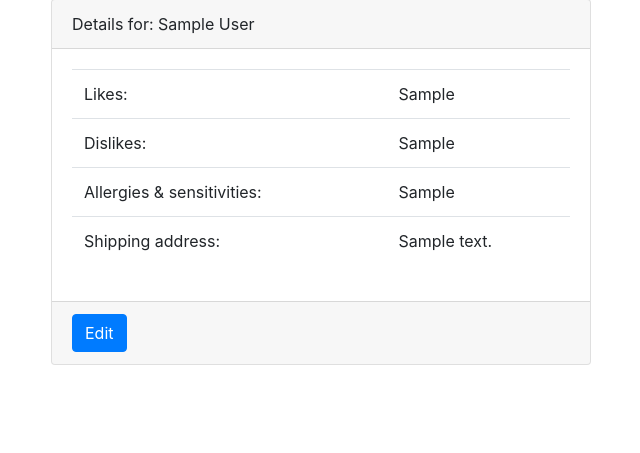
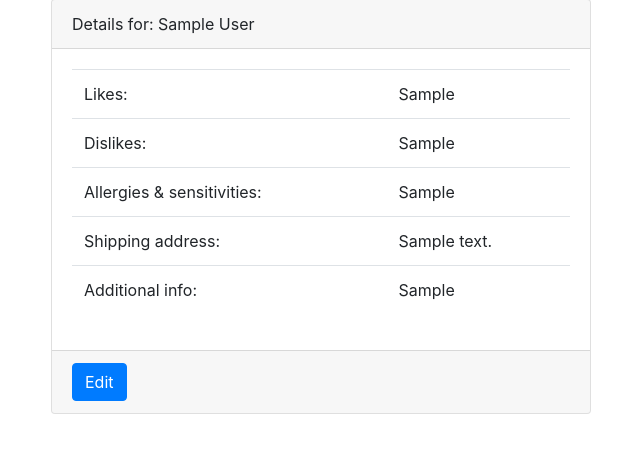
Before and after one commit to astromitts/gifterator3000, a Django app: page /giftexchange/1/userdetails/1/ in a window 1280 px wide. Shown: the part 224-677 px from the top of the page, without its empty margins (34-674 px from the left). Run offline with Django 3.2, Linux system fonts and the light colour scheme; a user stored in the database is signed in; tables that the repository leaves empty hold one stand-in row (values such as "Sample post"); some libraries are stand-ins or nearby versions.

Commit message:
Add additional info to participants

```diff
--- a/giftexchange/forms.py
+++ b/giftexchange/forms.py
@@ -16,7 +16,7 @@ from giftexchange.models import Participant, GiftExchange
 class ParticipantDetailsForm(ModelForm):
 	class Meta:
 		model = Participant
-		fields = ['first_name', 'last_name', 'email', 'likes', 'dislikes', 'allergies_sensitivities', 'shipping_address']
+		fields = ['first_name', 'last_name', 'email', 'likes', 'dislikes', 'allergies_sensitivities', 'shipping_address', 'additional_info']
 
 
 class GiftExchangeDetailsForm(ModelForm):
@@ -58,6 +58,7 @@ class ProfileForm(Form):
 	default_dislikes = CharField(widget=Textarea, required=False)
 	default_allergies_and_sensitivites = CharField(widget=Textarea, required=False)
 	default_shipping_address = CharField(widget=Textarea, required=False)
+	default_additional_info = CharField(widget=Textarea, required=False)
 
 
 class RegisterForm(Form):
--- a/giftexchange/models.py
+++ b/giftexchange/models.py
@@ -52,6 +52,7 @@ class AppUser(models.Model):
 	default_dislikes = models.TextField(blank=True, null=True)
 	default_allergies_sensitivities = models.TextField(blank=True, null=True)
 	default_shipping_address = models.TextField(blank=True, null=True)
+	default_additional_info = models.TextField(blank=True, null=True)
 
 	def __str__(self):
 		return '{} {} ({})'.format(self.first_name, self.last_name, self.email)
@@ -99,7 +100,7 @@ class AppUser(models.Model):
 		return False
 
 	@classmethod
-	def create(cls, first_name, last_name, email, djangouser=None, likes=None, dislikes=None, allergies_sensitivities=None, shipping_address=None):
+	def create(cls, first_name, last_name, email, djangouser=None, likes=None, dislikes=None, allergies_sensitivities=None, shipping_address=None, additional_info=None):
 		appuser = cls(
 			first_name=first_name,
 			last_name=last_name,
@@ -114,6 +115,9 @@ class AppUser(models.Model):
 			appuser.default_allergies_sensitivities = allergies_sensitivities
 		if shipping_address:
 			appuser.default_shipping_address = shipping_address
+		if additional_info:
+			appuser.default_additional_info = additional_info
+
 		appuser.save()
 		return appuser
 
@@ -391,6 +395,7 @@ class Participant(models.Model):
 	dislikes = models.TextField(blank=True, null=True)
 	allergies_sensitivities = models.TextField(blank=True, null=True)
 	shipping_address = models.TextField(blank=True, null=True)
+	additional_info = models.TextField(blank=True, null=True)
 	gift = models.TextField(blank=True, null=True)
 
 	@property
@@ -414,7 +419,7 @@ class Participant(models.Model):
 		self.gift = gift_value
 		self.save()
 
-	def update(self, first_name, last_name, email, likes, dislikes, allergies_sensitivities, shipping_address):
+	def update(self, first_name, last_name, email, likes, dislikes, allergies_sensitivities, shipping_address, additional_info=None):
 		self.likes = likes
 		self.dislikes = dislikes
 		self.allergies_sensitivities = allergies_sensitivities
@@ -422,10 +427,11 @@ class Participant(models.Model):
 		self.first_name = first_name
 		self.last_name = last_name
 		self.email = email
+		self.additional_info = additional_info
 		self.save()
 
 	@classmethod
-	def patch(cls, first_name, last_name, email, giftexchange, likes=None, dislikes=None, allergies_sensitivities=None, shipping_address=None, status=None):
+	def patch(cls, first_name, last_name, email, giftexchange, likes=None, dislikes=None, allergies_sensitivities=None, shipping_address=None, status=None, additional_info=None):
 		created = False
 		existing_participant = cls.objects.filter(email=email, giftexchange=giftexchange).exists()
 		if existing_participant:
@@ -450,6 +456,8 @@ class Participant(models.Model):
 			participant.shipping_address = shipping_address
 		if status:
 			participant.status = status
+		if additional_info:
+			participant.additional_info = additional_info
 
 		participant.save()
 		return participant, created
--- a/giftexchange/templates/giftexchange/emails/assignment_email.html
+++ b/giftexchange/templates/giftexchange/emails/assignment_email.html
@@ -27,6 +27,12 @@ Description: {{giftexchange.description}}
 	{{assignment.first_name}} did not report any allergies / sensitivities
 {% endif %}
 
+{% if assignment.additional_info %}
+<br /><br />
+{{assignment.first_name}} would also like you to know:<br />
+{{assignment.additional_info}}
+{% endif %}
+
 {% if giftexchange.ship_gifts_allowed and assignment.get_shipping_address %}
 	<br /><br />
 	You can ship {{assignment.first_name}}'s gift to:
--- a/giftexchange/templates/giftexchange/giftexchange_detail.html
+++ b/giftexchange/templates/giftexchange/giftexchange_detail.html
@@ -28,6 +28,10 @@
 	  			<tr>
 	  				<td>Shipping address: </td>
 	  				<td>{{participant_details.shipping_address}}</td>
+	  			</tr>
+	  			<tr>
+	  				<td>Additional info: </td>
+	  				<td>{{participant_details.additional_info}}</td>
 	  			</tr>
 	  		</table>
 	  </div>
--- a/giftexchange/views/admin_views.py
+++ b/giftexchange/views/admin_views.py
@@ -211,7 +211,7 @@ class ParticipantUpload(GiftExchangeAdminView):
 			messages.error('File is too large. Please split it into smaller files for upload.')
 			return redirect(reverse('giftexchange_upload_participants', kwargs={'giftexchange_id': self.giftexchange.pk}))
 		else:
-			expected_header = ['first_name', 'last_name', 'email', 'shipping_address', 'likes', 'dislikes', 'allergies']
+			expected_header = ['first_name', 'last_name', 'email', 'shipping_address', 'likes', 'dislikes', 'allergies', 'other']
 			fs = FileSystemStorage()
 			filename = fs.save('user-uploads/appuserupload-{}-{}'.format(self.appuser.pk, filehandle.name), filehandle)
 			parsed_participants, error = csv_lines_to_dict(expected_header, filename)
@@ -228,6 +228,7 @@ class ParticipantUpload(GiftExchangeAdminView):
 					dislikes=participant_data['dislikes'],
 					allergies_sensitivities=participant_data['allergies'],
 					shipping_address=participant_data['shipping_address'],
+					additional_info=participant_data['other'],
 					giftexchange=self.giftexchange,
 					status='active'
 				)
--- a/giftexchange/views/app_views.py
+++ b/giftexchange/views/app_views.py
@@ -241,7 +241,8 @@ class GiftExchangePersonalDetailEdit(GiftExchangeView):
 				likes=request.POST['likes'],
 				dislikes=request.POST['dislikes'],
 				allergies_sensitivities=request.POST['allergies_sensitivities'],
-				shipping_address=request.POST['shipping_address']
+				shipping_address=request.POST['shipping_address'],
+				additional_info=request.POST['additional_info']
 			)
 			messages.success(request, 'Updated details for this gift exchange')
 			return redirect(reverse('giftexchange_detail_appuser', kwargs={'giftexchange_id': self.giftexchange_id, 'participant_id': participant_details.pk}))
```
Also changed, not shown: giftexchange/migrations/0002_auto_20201112_1906.py (added).
